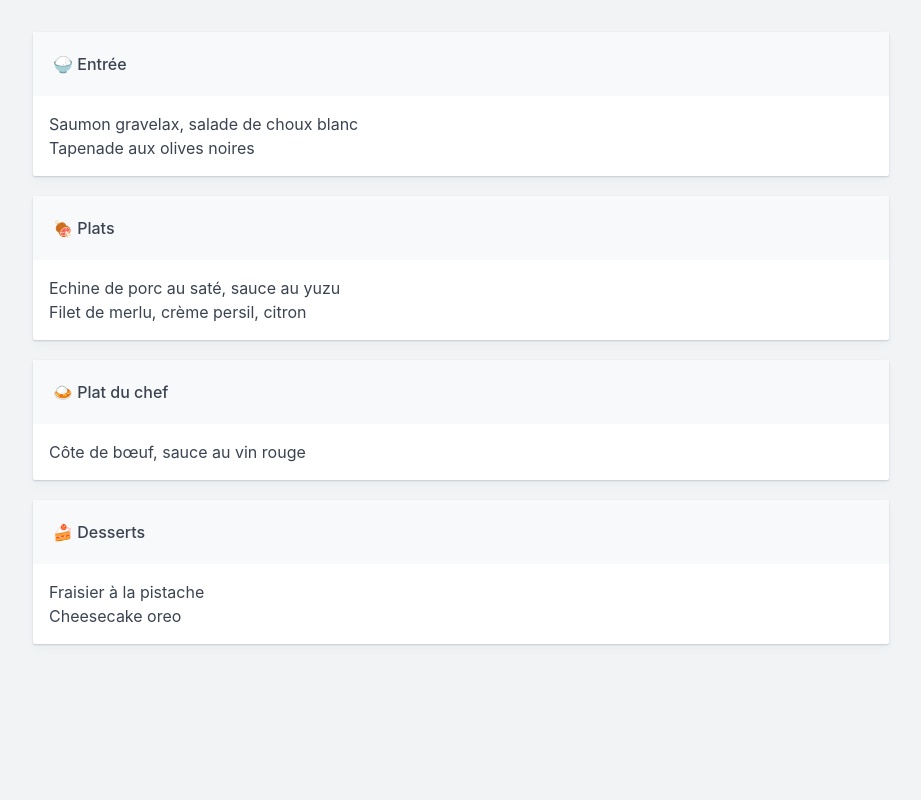
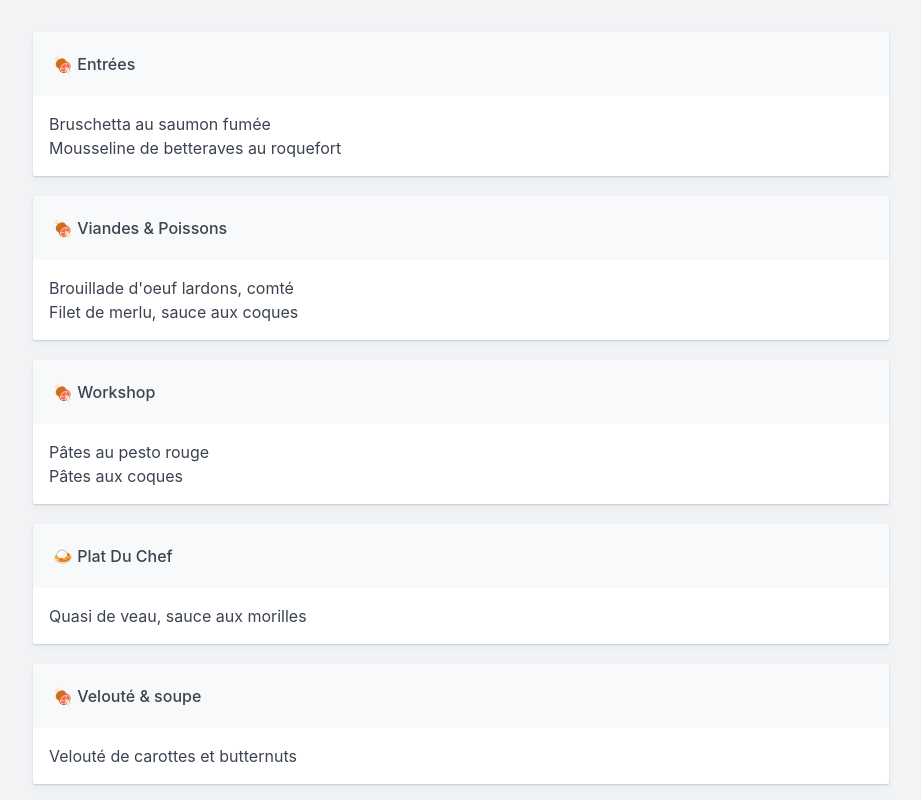
Before and after one commit to disklosr/noda-ui, a React (Create React App) app: page / in a window 1280 px wide. Shown: the top 800 px of the page, without its empty margins (179-1100 px from the left). Built offline with nearby package versions, Linux system fonts and the light colour scheme.

Commit message:
refactor

```diff
--- a/src/App.js
+++ b/src/App.js
@@ -1,66 +1,22 @@
 import React from 'react';
 import './App.css';
-import logo from './logo.png';
+import MenuSection from './components/menu';
 import Navbar from './components/navbar'
+import menuRepository from './infra/menu-repository'
 
 function App() {
+
+  var menu = menuRepository.getMenu();
+
   return (
     <div className="container grid-md">
       <Navbar />
       <div className="columns">
         <div className="col-12">
-
-            <div className="card shadow">
-              <div class="card-header" >
-                <div class="card-title h6"> 🍚 Entrée</div>
-              </div>
-              <div className="card-body">
-                Saumon gravelax, salade de choux blanc
-              <br />
-                Tapenade aux olives noires
-            </div>
-            </div>
-
-            <div className="card shadow">
-              <div class="card-header" >
-                <div class="card-title h6"> 🍖 Plats</div>
-              </div>
-              <div className="card-body">
-
-                Echine de porc au saté, sauce au yuzu
-                <br />
-                Filet de merlu, crème persil, citron
-
-            </div>
-            </div>
-
-            <div className="card shadow">
-              <div class="card-header" >
-                <div class="card-title h6"> 🍛 Plat du chef</div>
-              </div>
-              <div className="card-body">
-
-                Côte de bœuf, sauce au vin rouge
-
-            </div>
-            </div>
-
-            <div className="card shadow">
-              <div class="card-header" >
-                <div class="card-title h6"> 🍰 Desserts</div>
-              </div>
-              <div className="card-body">
-
-                Fraisier à la pistache
-                <br />
-                Cheesecake oreo
-
+          {menu.Menu.map(section => <MenuSection menuSection={section} />)}
         </div>
       </div>
     </div>
-        </div>
-
-      </div >
   );
 }
 
--- /dev/null
+++ b/src/components/menu.jsx
@@ -0,0 +1,28 @@
+import React from 'react'
+
+function Menu({ menuSection }) {
+    return (
+        <div className="card shadow">
+            <div className="card-header" >
+                <div className="card-title h6"> <span>{getEmoji(menuSection.entryName)}</span> {menuSection.entryName}</div>
+            </div>
+            <div className="card-body">
+                <dl>
+                    {menuSection.entryItems.map((item, index) =>
+                        <dd key={index}>{item}</dd>
+                    )}
+                </dl>
+            </div>
+        </div>
+    )
+}
+
+const getEmoji = titleName => {
+    var title = titleName.toLowerCase();
+    if (title.includes('chef'))
+        return '🍛';
+
+    else return '🍖'
+}
+
+export default Menu;
--- a/src/components/navbar.jsx
+++ b/src/components/navbar.jsx
@@ -2,7 +2,7 @@ import React from 'react'
 
 function Navbar() {
     return (
-        <header class="navbar">
+        <header className="navbar">
 
         </header>
     )
--- /dev/null
+++ b/src/infra/menu-repository.js
@@ -0,0 +1,11 @@
+import menu from './test-menu.json'
+
+const getMenu = (category, date) => {
+    return getFakeMenu();
+}
+
+const getFakeMenu = () => {
+    return menu;
+}
+
+export default { getMenu }
--- /dev/null
+++ b/src/infra/test-menu.json
@@ -0,0 +1,44 @@
+{
+    "Menu": [
+        {
+            "entryName": "Entrées",
+            "entryItems": [
+                "Bruschetta au saumon fumée",
+                "Mousseline de betteraves au roquefort"
+            ]
+        },
+        {
+            "entryName": "Viandes & Poissons",
+            "entryItems": [
+                "Brouillade d'oeuf lardons, comté",
+                "Filet de merlu, sauce aux coques"
+            ]
+        },
+        {
+            "entryName": "Workshop",
+            "entryItems": [
+                "Pâtes au pesto rouge",
+                "Pâtes aux coques"
+            ]
+        },
+        {
+            "entryName": "Plat Du Chef",
+            "entryItems": [
+                "Quasi de veau, sauce aux morilles"
+            ]
+        },
+        {
+            "entryName": "Velouté & soupe",
+            "entryItems": [
+                "Velouté de carottes et butternuts"
+            ]
+        },
+        {
+            "entryName": "Desserts",
+            "entryItems": [
+                "Verrine passion, caramel",
+                "Ile flottante, crème anglaise à la fève de tonka"
+            ]
+        }
+    ]
+}
```
Lines whose indentation alone changed are shown as unchanged.
